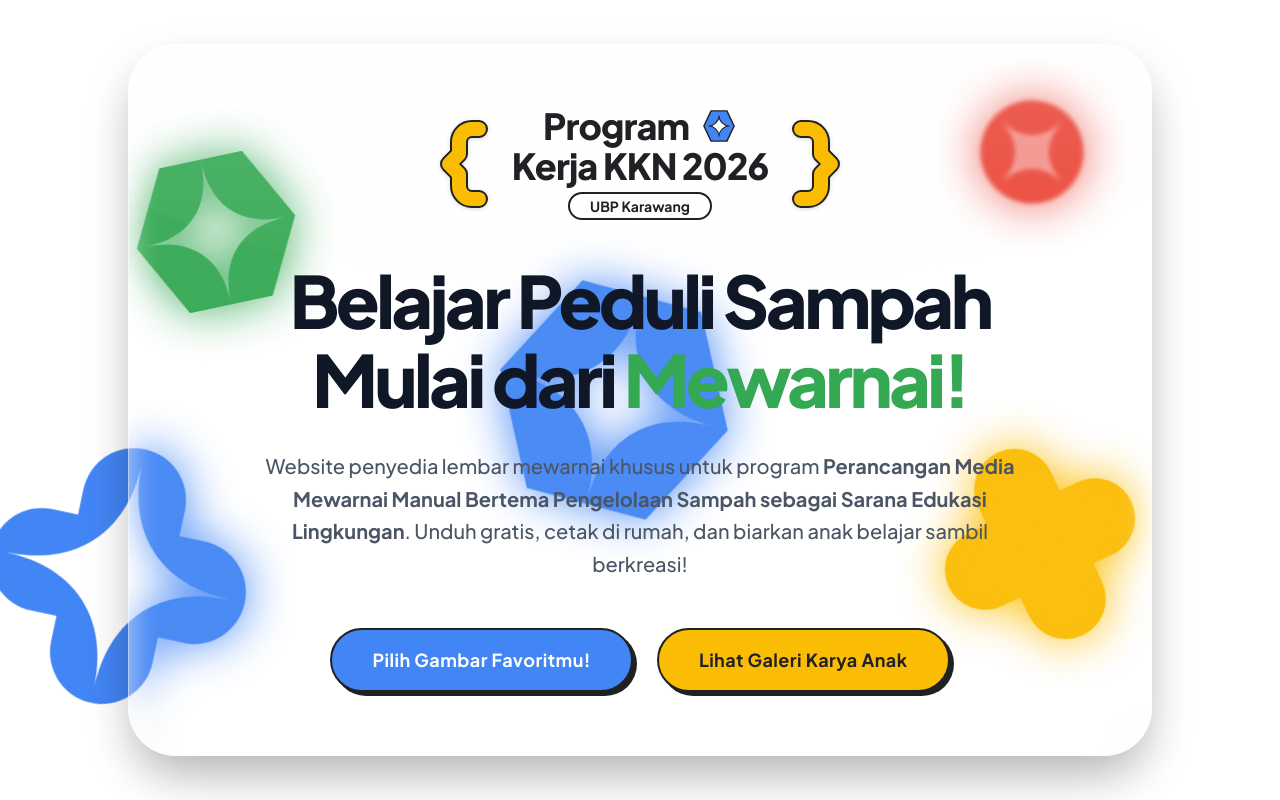
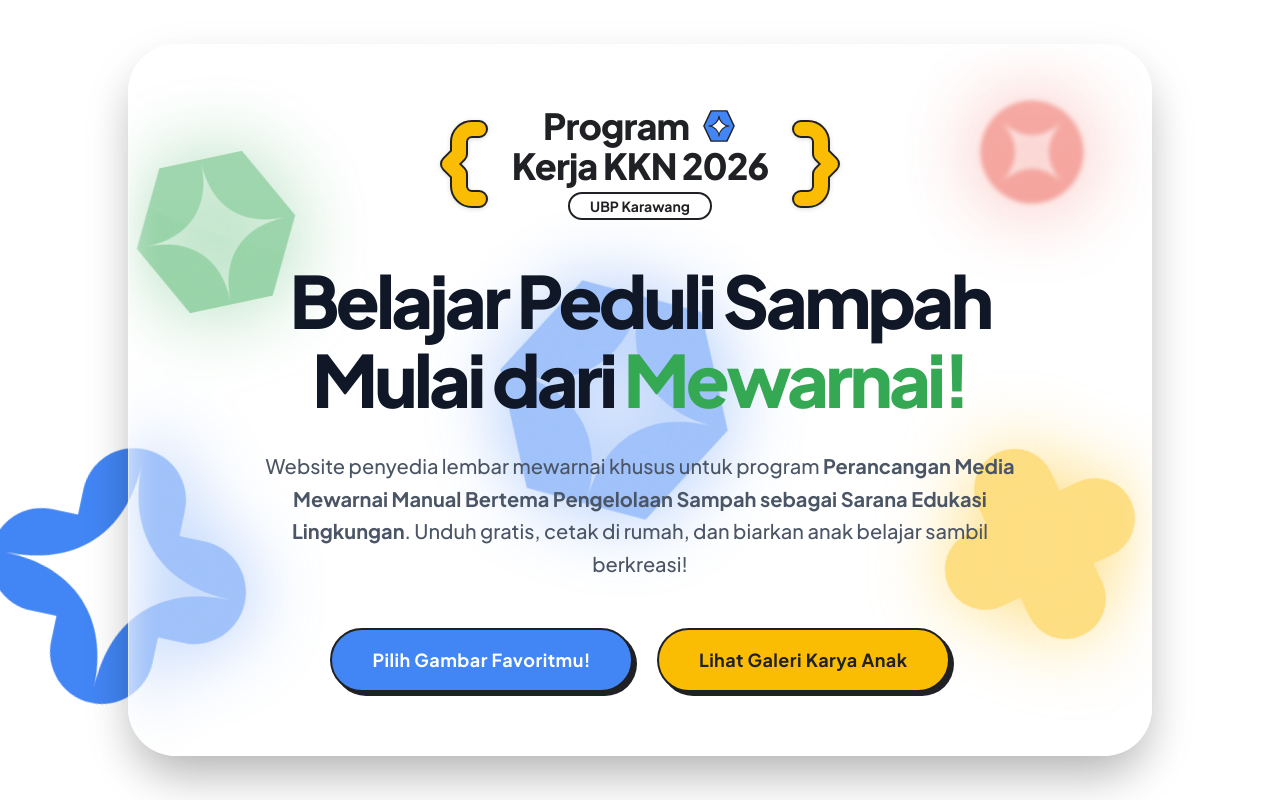
Before and after one commit to iqbalgsr46/Web-Proker-KKN-UBP-2026, a Next.js app: page / in a window 1280 px wide. Built offline with nearby package versions, Linux system fonts and the light colour scheme.

Commit message:
style(ui): fix backdrop-filter bug and increase glass card frosted opacity for better text readability

```diff
--- a/src/components/ui/GlassCard.tsx
+++ b/src/components/ui/GlassCard.tsx
@@ -12,7 +12,7 @@ export function GlassCard({ children, className = "", withShimmer = false, ...pr
       <div className="absolute inset-0 rounded-[inherit] shadow-[0_20px_50px_rgba(0,0,0,0.1)] pointer-events-none" />
 
       {/* Layer kaca utama (Pure Glass) */}
-      <div className="absolute inset-0 rounded-[inherit] overflow-hidden backdrop-blur-xl border border-white/60 shadow-[inset_0_0_30px_rgba(255,255,255,0.7)] pointer-events-none bg-white/5 transform-gpu">
+      <div className="absolute inset-0 rounded-[inherit] overflow-hidden backdrop-blur-2xl border border-white/60 shadow-[inset_0_0_30px_rgba(255,255,255,0.7)] pointer-events-none bg-white/50">
 
         {/* Garis putih tipis bercahaya di tepi atas */}
         <div className="absolute top-0 left-0 right-0 h-px bg-gradient-to-r from-transparent via-white to-transparent opacity-90" />
```
